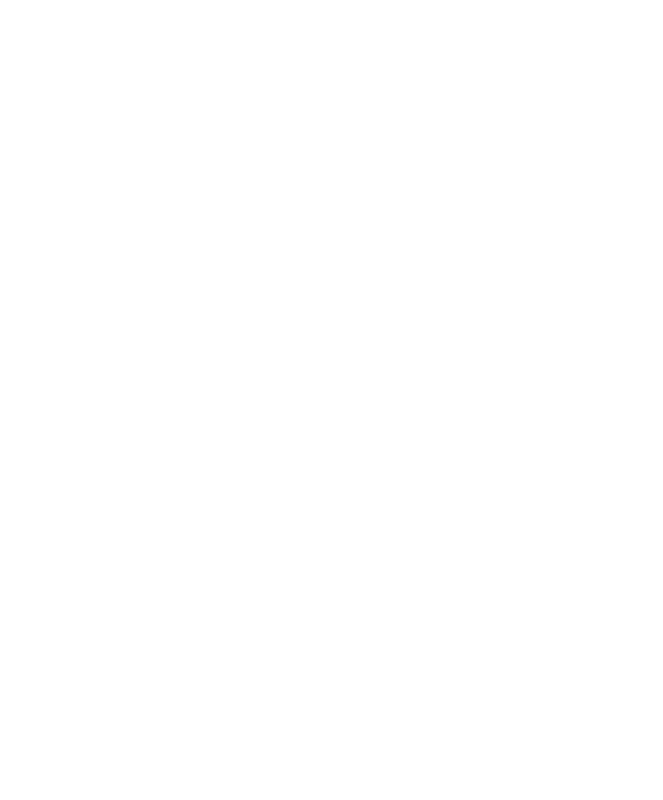
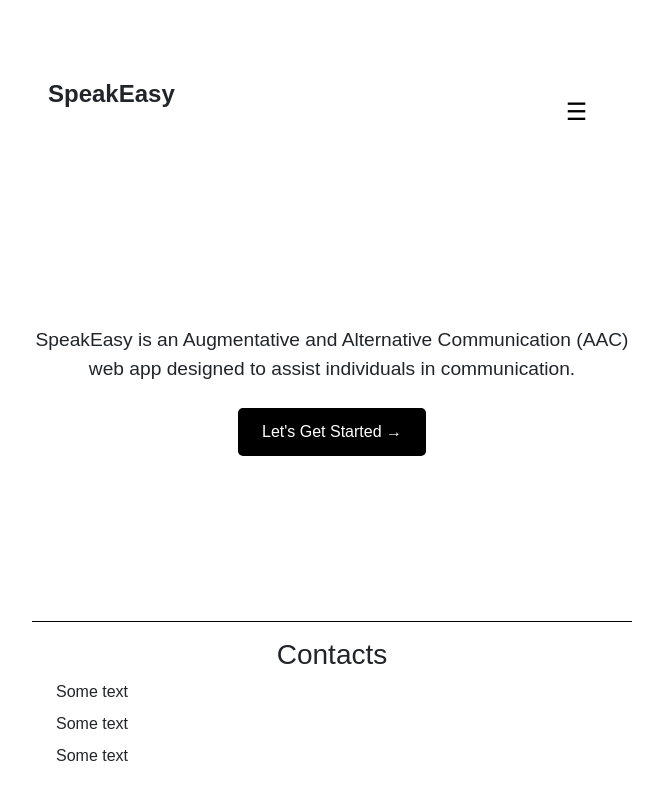
Before and after one commit to kingsawpdx/SpeakEasy, a React (Vite) app: page /welcome in a window 1280 px wide. Before the commit this address had no page. Shown: the top 800 px of the page, without its empty margins (308-971 px from the left). Built offline with nearby package versions, Linux system fonts and the light colour scheme.

Commit message:
Working in the welcome Page

```diff
--- a/api/api.js
+++ b/api/api.js
@@ -6,7 +6,8 @@
 
 import { createClient } from "@supabase/supabase-js";
 
-dotenv.config({ path: "../.env" });
+//dotenv.config({ path: "../.env" });
+dotenv.config();
 
 const API_KEY = process.env.API_KEY;
 const PROJECT_URL = process.env.PROJECT_URL;
--- a/src/App.jsx
+++ b/src/App.jsx
@@ -1,10 +1,20 @@
 import "./App.css";
+//import { Routes, Route } from "react-router-dom";
+import WelcomePage from "./WelcomePage";
 import Homepage from "./Homepage";
+import { useState } from "react";
+
 
 function App() {
+  const [showWelcome, setShowWelcome] = useState(true);
+
   return (
     <>
-      <Homepage />
+      {showWelcome ? (
+        <WelcomePage onStart={() => setShowWelcome(false)} />
+      ) : (
+        <Homepage />
+      )}
     </>
   );
 }
--- a/src/Homepage.jsx
+++ b/src/Homepage.jsx
@@ -1,5 +1,6 @@
 import { useEffect, useState } from "react";
-import { Link } from "react-router";
+//import { Link } from "react-router";
+import { Link } from "react-router-dom";
 
 import Header from "./Header";
 
--- /dev/null
+++ b/src/WelcomePage.css
@@ -0,0 +1,85 @@
+.welcome-container {
+  display: flex;
+  flex-direction: column;
+  align-items: center;
+  justify-content: space-between;
+  height: 100vh;
+  padding: 2rem;
+  font-family: Arial, sans-serif;
+}
+
+.welcome-header {
+  display: flex;
+  justify-content: space-between;
+  width: 100%;
+  padding: 1rem;
+}
+
+.logo {
+  font-size: 1.5rem;
+  font-weight: bold;
+}
+
+.menu-button {
+  background: none;
+  border: none;
+  font-size: 1.5rem;
+  cursor: pointer;
+}
+
+.content {
+  text-align: center;
+  max-width: 600px;
+  animation: fadeIn 1.5s ease-in-out;
+}
+
+.intro-text {
+  font-size: 1.2rem;
+  margin-bottom: 1.5rem;
+}
+
+.start-button {
+  display: inline-block;
+  padding: 0.75rem 1.5rem;
+  font-size: 1rem;
+  color: white;
+  background-color: black;
+  border: none;
+  border-radius: 5px;
+  text-decoration: none;
+  transition: background 0.3s ease;
+}
+
+.start-button:hover {
+  background-color: grey;
+}
+
+.welcome-footer {
+  width: 100%;
+  text-align: center;
+  padding: 1rem;
+  border-top: 1px solid black;
+}
+
+.welcome-footer ul {
+  list-style: none;
+  padding: 0;
+}
+
+.welcome-footer li {
+  display: flex;
+  align-items: center;
+  gap: 0.5rem;
+  margin: 0.5rem 0;
+}
+
+@keyframes fadeIn {
+  from {
+    opacity: 0;
+    transform: translateY(20px);
+  }
+  to {
+    opacity: 1;
+    transform: translateY(0);
+  }
+}
--- /dev/null
+++ b/src/WelcomePage.jsx
@@ -0,0 +1,32 @@
+import { Link } from "react-router-dom";
+import "./WelcomePage.css";
+
+const WelcomePage = () => {
+  return (
+    <div className="welcome-container">
+      <header className="welcome-header">
+        <h1 className="logo">SpeakEasy</h1>
+        <button className="menu-button">☰</button>
+      </header>
+      <div className="content">
+        <p className="intro-text">
+          SpeakEasy is an Augmentative and Alternative Communication (AAC) web
+          app designed to assist individuals in communication.
+        </p>
+        <Link to="/" className="start-button">
+          Let's Get Started →
+        </Link>
+      </div>
+      <footer className="welcome-footer">
+        <h3>Contacts</h3>
+        <ul>
+          <li><i className="icon-envelope"></i> Some text</li>
+          <li><i className="icon-youtube"></i> Some text</li>
+          <li><i className="icon-instagram"></i> Some text</li>
+        </ul>
+      </footer>
+    </div>
+  );
+};
+
+export default WelcomePage;
--- a/src/main.jsx
+++ b/src/main.jsx
@@ -2,14 +2,21 @@
 import './index.css';
 import App from './App.jsx';
 import { BrowserRouter, Routes, Route } from 'react-router';
+
 import CategoryPage from './CategoryPage.jsx';
 import 'bootstrap/dist/css/bootstrap.min.css';
+
+import WelcomePage from './WelcomePage';
+import Homepage from "./Homepage.jsx";
+
 
 createRoot(document.getElementById('root')).render(
   <BrowserRouter>
     <Routes>
       <Route path="/" element={<App />} />
       <Route path="/category/:categoryId" element={<CategoryPage />} />
+      <Route path="/welcome" element={<WelcomePage />} />
+      <Route path="/home" element={<Homepage />} /> {/* Added this route */}
     </Routes>
   </BrowserRouter>
 );
```
